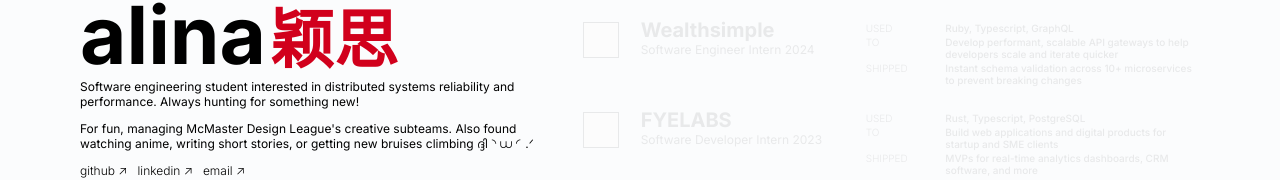
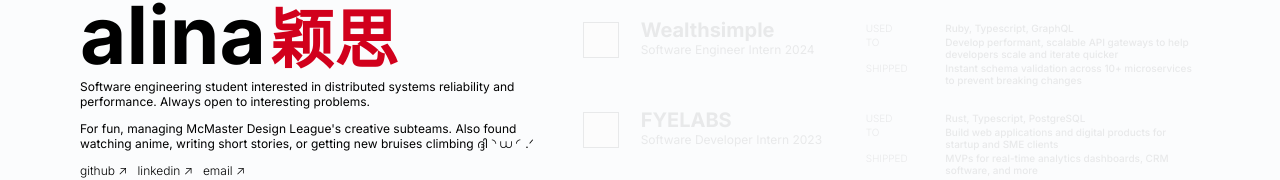
Before and after one commit to charcoalyy/portfolio, a React (Vite) app: page / in a window 1280 px wide. Shown: the part 562-742 px from the top of the page. Built offline with nearby package versions, Linux system fonts and the light colour scheme.

Commit message:
rm old projects

```diff
--- a/src/components/constants/about.ts
+++ b/src/components/constants/about.ts
@@ -1,5 +1,5 @@
 export const about = {
-  bio: "Software engineering student interested in distributed systems reliability and performance. Always hunting for something new!",
+  bio: "Software engineering student interested in distributed systems reliability and performance. Always open to interesting problems.",
   current:
     "For fun, managing McMaster Design League's creative subteams. Also found watching anime, writing short stories, or getting new bruises climbing ദ്ദി◝ ⩊ ◜.ᐟ",
 }
```
Also changed, not shown: src/components/organisms/Projects.tsx (+1 -14 lines).
